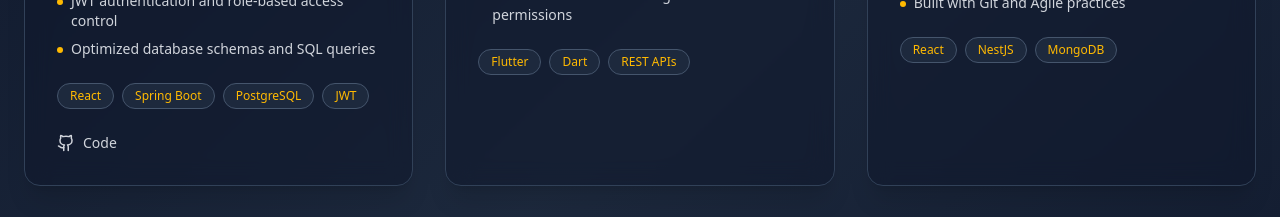
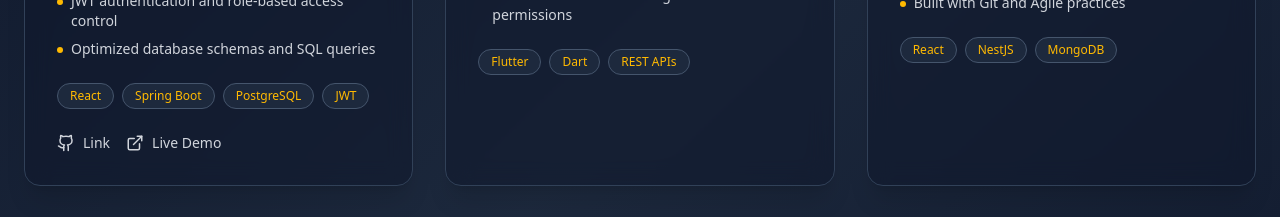
Before and after one commit to bakarekeandrew/My-Portfolio, a React (Vite) app: page / in a window 1280 px wide. Shown: the part 2860-3077 px from the top of the page. Built offline with nearby package versions, Linux system fonts and the light colour scheme.

Commit message:
ft:modified by add the link to the hosted project

```diff
--- a/src/Components/Projects.jsx
+++ b/src/Components/Projects.jsx
@@ -13,8 +13,8 @@ const Projects = () => {
         "Optimized database schemas and SQL queries"
       ],
       technologies: ["React", "Spring Boot", "PostgreSQL", "JWT"],
-      github: "https://github.com/bakarekeandrew/REPO-NAME",
-      live: null
+      github: "https://safereport5.vercel.app/",
+      live: true
     },
     {
       title: "SafeReport Mobile",
@@ -111,7 +111,7 @@ const Projects = () => {
                 {project.github && (
                   <a href={project.github} target="_blank" rel="noopener noreferrer"
                      className="flex items-center gap-2 text-sm text-gray-300 hover:text-amber-400 transition-colors">
-                    <Github size={18} /> Code
+                    <Github size={18} /> Link
                   </a>
                 )}
                 {project.live && (
```
